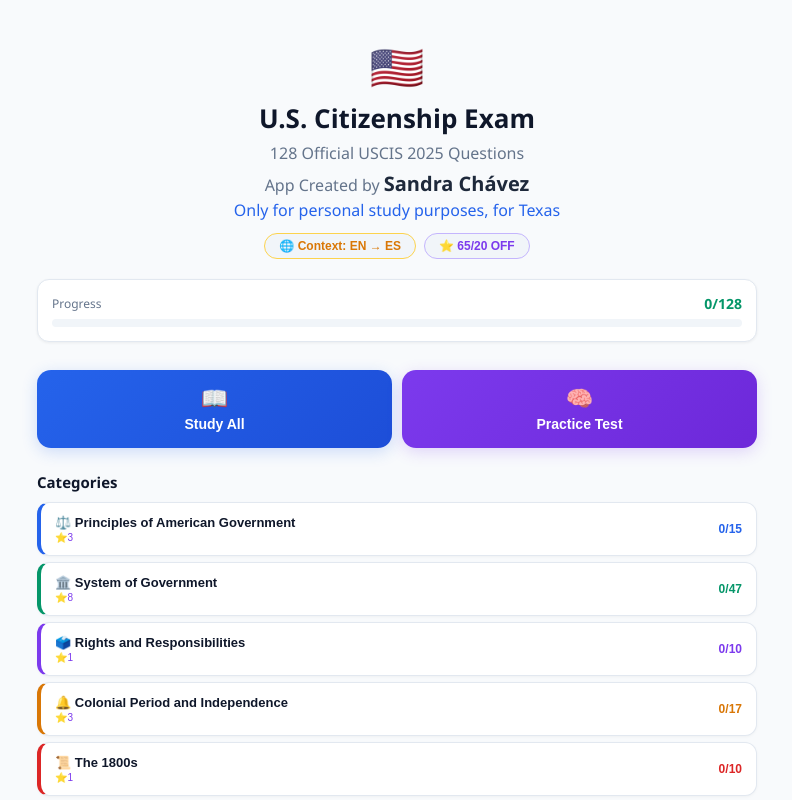
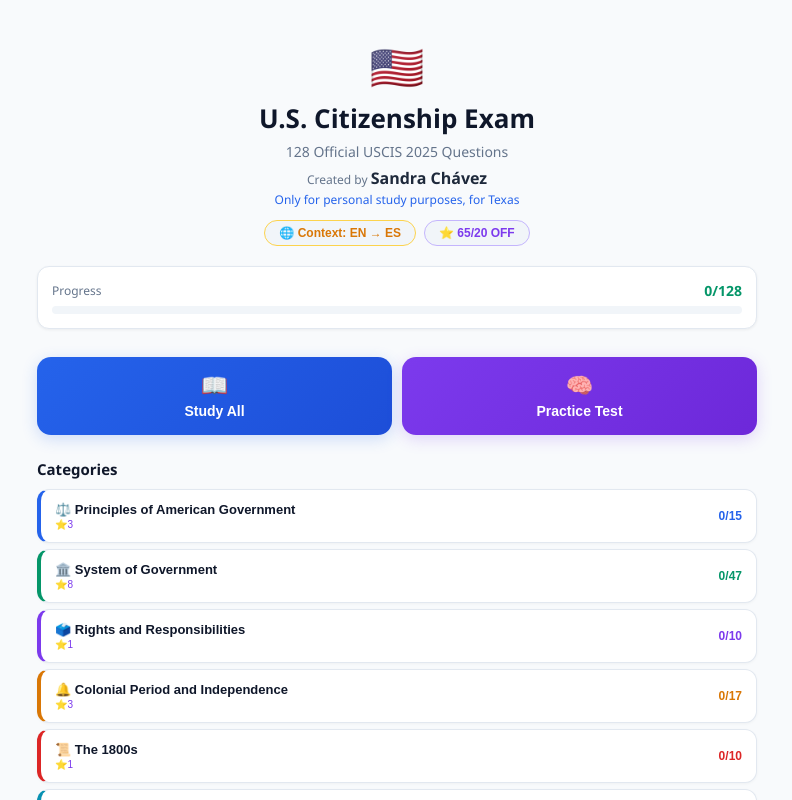
Before and after one commit to sgcsandunga07/us-citizenship-study-guide, a React (Vite) app: page / in a window 1280 px wide. Shown: the top 800 px of the page, without its empty margins (243-1035 px from the left). Built offline with nearby package versions, Linux system fonts and the light colour scheme.

Commit message:
Update App.jsx

```diff
--- a/src/App.jsx
+++ b/src/App.jsx
@@ -227,9 +227,9 @@
         <div style={{textAlign:"center",marginBottom:28,paddingTop:12}}>
           <div style={{fontSize:44,marginBottom:4}}>🇺🇸</div>
           <h1 style={{color:W.text,fontSize:26,fontWeight:800,margin:0}}>U.S. Citizenship Exam</h1>
-          <p style={{color:W.sub,fontSize:16,margin:"6px 0 0"}}>128 Official USCIS 2025 Questions</p>
-          <p style={{color:W.sub,fontSize:16,margin:"6px 0 0"}}>App Created by <span style={{color:"#1e293b",fontSize:20,fontWeight:700}}>Sandra Chávez</span></p>
-          <p style={{color:"#2563eb",fontSize:16,fontWeight:500,margin:"2px 0 0"}}>Only for personal study purposes, for Texas</p>
+          <p style={{color:W.sub,fontSize:14,margin:"6px 0 0"}}>128 Official USCIS 2025 Questions</p>
+          <p style={{color:W.sub,fontSize:12,margin:"6px 0 0"}}>Created by <span style={{color:"#1e293b",fontSize:16,fontWeight:700}}>Sandra Chávez</span></p>
+          <p style={{color:"#2563eb",fontSize:12,fontWeight:500,margin:"2px 0 0"}}>Only for personal study purposes, for Texas</p>
           <div style={{display:"flex",gap:8,justifyContent:"center",marginTop:12,flexWrap:"wrap"}}>
             <button onClick={()=>setCtxLang(l=>l==="en"?"es":"en")} style={{background:W.pill,color:"#d97706",border:"1px solid #fcd34d",borderRadius:20,padding:"5px 14px",fontSize:12,fontWeight:600,cursor:"pointer"}}>🌐 {ctxLang==="en"?"Context: EN → ES":"Contexto: ES → EN"}</button>
             <button onClick={()=>setStarOnly(s=>!s)} style={{background:starOnly?"#7c3aed":W.pill,color:starOnly?"#fff":"#7c3aed",border:"1px solid #c4b5fd",borderRadius:20,padding:"5px 14px",fontSize:12,fontWeight:600,cursor:"pointer"}}>⭐ 65/20 {starOnly?"ON":"OFF"}</button>
@@ -324,7 +324,7 @@
             <div key={q.id} style={{background:W.card,borderRadius:14,padding:16,marginBottom:10,border:quizSubmitted?(quizAnswers[q.id]==="correct"?"2px solid #059669":"2px solid #dc2626"):`1px solid ${W.cardBorder}`,boxShadow:"0 1px 3px rgba(0,0,0,0.04)"}}>
               <div style={{display:"flex",gap:8,marginBottom:8,alignItems:"flex-start"}}>
                 <span style={{color:W.muted,fontSize:12,fontWeight:700,minWidth:24}}>{i+1}.</span>
-                <span style={{color:W.text,fontSize:13,fontWeight:600,flex:1}}>{q.q}</span>
+                <span style={{color:W.text,fontSize:13,fontWeight:600,flex:1}}><span style={{color:catAccent[q.cat]||"#2563eb",fontWeight:700}}>Q{q.id}.</span> {q.q}</span>
                 <AudioBtn text={q.q}/>
               </div>
               {!quizSubmitted?(
@@ -397,7 +397,7 @@
 
               <div style={{padding:"24px 20px"}}>
                 <div style={{display:"flex",alignItems:"flex-start",gap:10}}>
-                  <p style={{color:W.text,fontSize:17,fontWeight:700,lineHeight:1.5,margin:0,flex:1}}>{currentQ.q}</p>
+                  <p style={{color:W.text,fontSize:17,fontWeight:700,lineHeight:1.5,margin:0,flex:1}}><span style={{color:catAccent[currentQ.cat]||"#2563eb",marginRight:6}}>Q{currentQ.id}.</span>{currentQ.q}</p>
                   <AudioBtn text={currentQ.q} size="md"/>
                 </div>
               </div>
```
